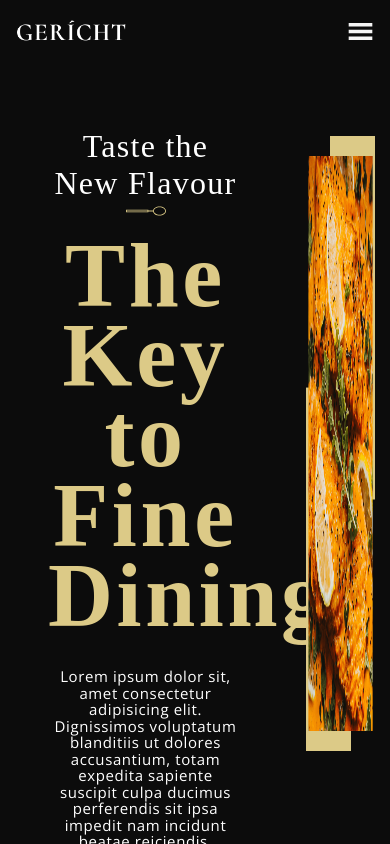
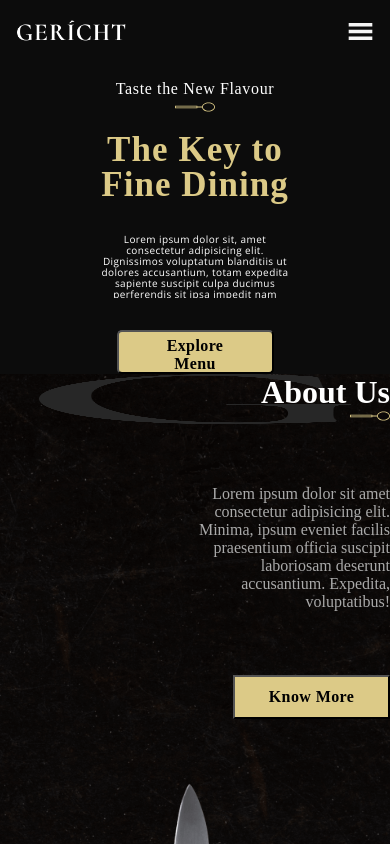
Before and after one commit to nrshakib/restaurant-website-react, a React (Create React App) app: page / in a window 390 px wide. Shown: the top 844 px of the page. Built offline with nearby package versions, Linux system fonts and the light colour scheme; a web font is replaced by a local one.

Commit message:
responsive header section

```diff
--- a/src/Components/Header/Header.css
+++ b/src/Components/Header/Header.css
@@ -1,32 +1,30 @@
-.header{
+.header {
   background-color: var(--color-black);
   display: flex;
   padding-top: 5rem;
 }
-.sub-title{
+.sub-title {
   color: var(--color-white);
   font-size: 2rem;
   letter-spacing: 0.04em;
   font-family: var(--font-base);
 }
-.wrapper{
+.wrapper {
   width: 50%;
   margin: 3rem;
 }
-.header-img{
+.header-img {
   margin-top: 3.5rem;
-    width: 70%;
-    height: 58%;
 }
 
-.header-h1{
+.header-h1 {
   color: var(--color-golden);
   font-family: var(--font-base);
-    letter-spacing: 0.04em;
+  letter-spacing: 0.03em;
   line-height: 80px;
   font-size: 90px;
 }
-.header-text{
+.header-text {
   color: var(--color-white);
   font-family: var(--font-alt);
   line-height: 110%;
@@ -34,64 +32,83 @@
   text-align: center;
   font-size: 15px;
 }
-.header-button{
+.header-button {
+  background-color: #dcca87;
+  padding: 5px 30px;
+  width: 157px;
+  height: 44px;
+  border-radius: 5px;
+  cursor: pointer;
   font-family: var(--font-base);
-    cursor: pointer;
   font-size: 16px;
   font-weight: 700;
   letter-spacing: 0.025em;
-    background-color: #DCCA87;
-    padding: 8px 32px;
-    width: 157px;
-    height: 44px;
 }
 
-@media screen and (max-width:2000px) {
-    .navbar-logo img {
-        width: 210px;
+@media screen and (min-width: 1024px) {
+  .header-img {
+    width:25rem;
+    height: 20rem;
+  }
+  .wrapper {
+    margin-top: 5rem;
+    width: 50%;
+    margin-right: 0.8rem;
+  }
+  .sub-title {
+    font-size: 1rem;
+  }
+  .header-h1 {
+    font-size: 2.5rem;
+    line-height: 35px;
+  }
+  .header-text {
+    font-size: 0.9rem;
+    line-height: 1.3rem;
+    overflow: hidden;
   }
 }
 
-@media screen and (max-width:1150px) {
-    .nav-links {
-        display: none;
+@media screen and (max-width: 950px) {
+  .header-img {
+    width: 70%;
+    height: 70%;
   }
-
-    .nav-smallScreen-links {
-        margin: 20rem;
-        font-size: 2rem;
-        font-family: cursive;
-        list-style: none;
+  .wrapper {
+    margin-top: 3.5rem;
+    width: 50%;
+    margin-right: 0.8rem;
   }
-
-    .list-item {
-        margin-bottom: 2rem;
+  .sub-title {
+    font-size: 1rem;
   }
-
-    .list-item:hover {
-        color: var(--color-golden);
+  .header-h1 {
+    font-size: 35px;
+    line-height: 35px;
   }
-
-    .nav-smallScreen {
-        display: flex;
+  .header-text {
+    font-size: 10px;
+    height: 4.65rem;
+    overflow: hidden;
   }
 }
 
-@media screen and (max-width:650px) {
-    .navbar {
-        padding: 1rem;
-    }
-
-    .nav-login {
+@media screen and (max-width: 650px) {
+  .header-img {
     display: none;
   }
-
-    .navbar-logo img {
-        width: 110px;
+  .wrapper {
+    margin: 0 auto;
   }
-
-    .nav-smallScreen-links {
-        margin-left: 9rem;
-        color: var(--color-golden);
+  .sub-title {
+    font-size: 1rem;
+  }
+  .header-h1 {
+    font-size: 35px;
+    line-height: 35px;
+  }
+  .header-text {
+    height: 4rem;
+    overflow: hidden;
   }
 }
```
Lines whose indentation alone changed are shown as unchanged.
